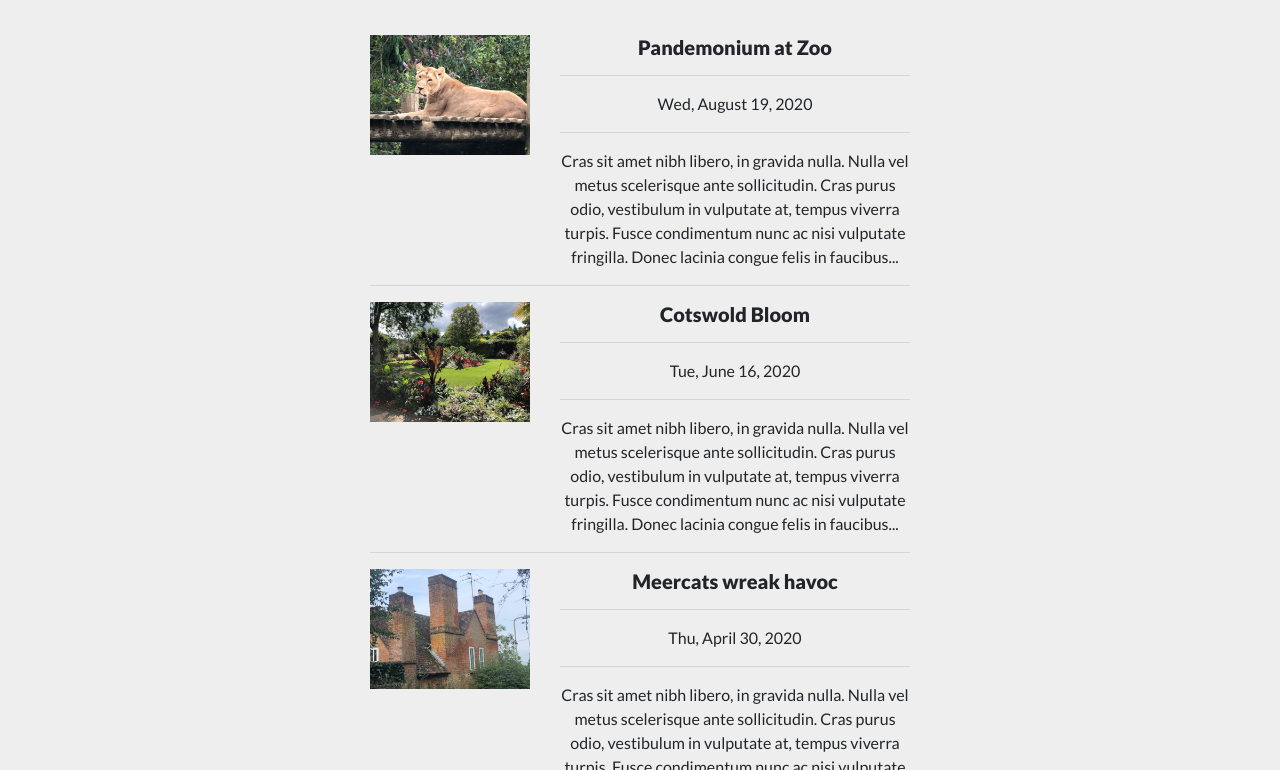
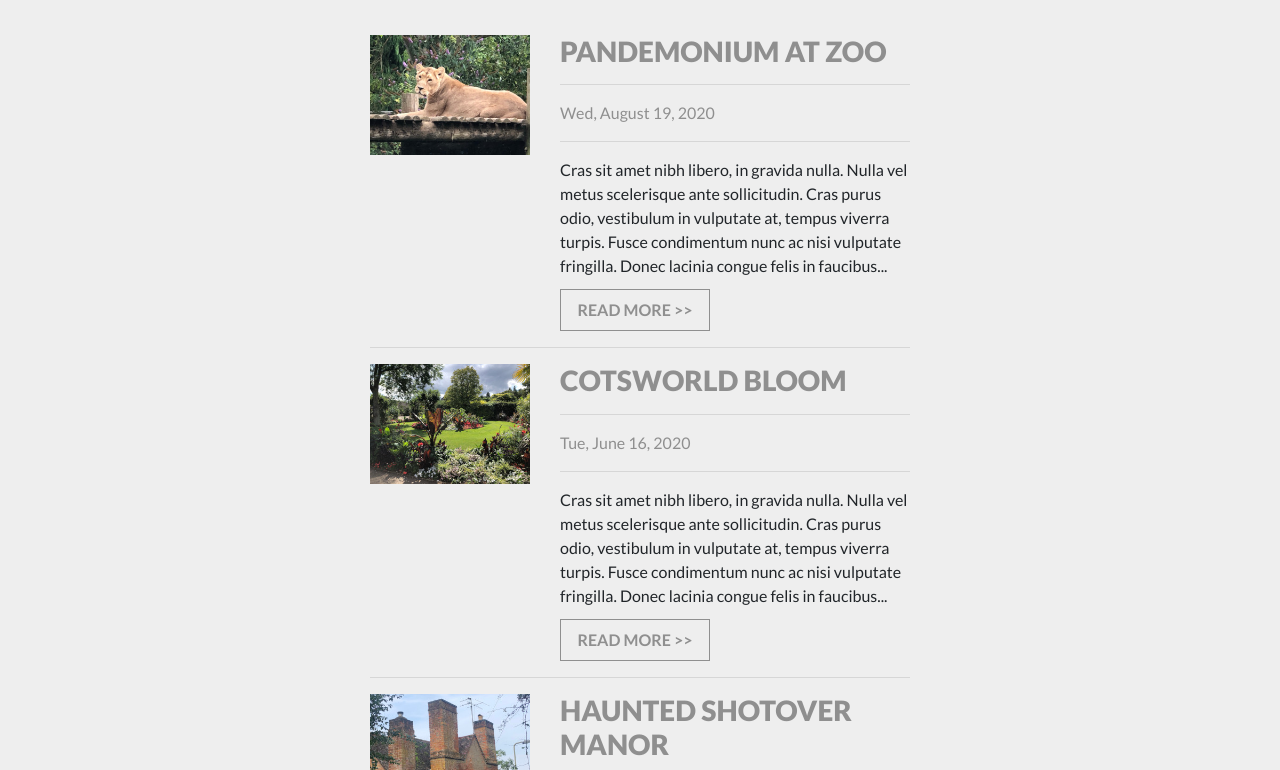
Before and after one commit to IzzyBento/thompson, a plain HTML site: page news.html in a window 1280 px wide. Shown: the part 510-1280 px from the top of the page. Drawn offline with nearby package versions, Linux system fonts and the light colour scheme.

Commit message:
further refactoring

```diff
--- a/css/styles.css
+++ b/css/styles.css
@@ -188,6 +188,15 @@ p {
   width: 50%;
 }
 
+.news-intro-heading {
+  color: #8f8f8f;
+  font-weight: 900;
+}
+
+.news-article-date {
+  color: #8f8f8f;
+}
+
 .media-stories-container {
   padding: 30px 50px 30px 50px;
   width: 50%;
@@ -199,6 +208,25 @@ p {
 
 .news-text {
   text-align: left;
+}
+
+.read-more-button {
+  width: 150px;
+  margin-top: .7rem;
+  border: 1.5px solid #8F8F8F;
+  text-align: center;
+  font-weight: 700;
+  padding-top: .5rem;
+  padding-bottom: .5rem;
+}
+
+.read-more-link {
+  color: #8F8F8F;
+}
+
+a.read-more-link:hover {
+  color: #3a4750;
+  text-decoration: none;
 }
 
 
@@ -241,7 +269,7 @@ p {
   /* padding-top: 20px;
   padding-bottom: 20px; */
 
-  padding: 20px 30px 20px 30px;
+  padding: 2px 30px 20px 30px;
   width: 50%;
 }
 
@@ -349,9 +377,9 @@ a.buy-link:hover {
   margin-right: 100px; */
 }
 
-.book-box {
-  padding-top: 50px;
-}
+/* .book-box {
+  padding-top: 0px;
+} */
 
 .book-holder {
   padding-top: 50px;
--- a/news.html
+++ b/news.html
@@ -129,13 +129,17 @@
             <img class="news-image" src="images/lion.jpg" alt="Lion">
           </div>
 
-          <div class="col-lg-8">
+          <div class="col-lg-8 news-text">
 
-            <h5>Pandemonium at Zoo</h5>
+            <h3 class="news-intro-heading">PANDEMONIUM AT ZOO</h3>
             <hr>
             <span class="news-article-date">Wed, August 19, 2020</span>
             <hr>
             Cras sit amet nibh libero, in gravida nulla. Nulla vel metus scelerisque ante sollicitudin. Cras purus odio, vestibulum in vulputate at, tempus viverra turpis. Fusce condimentum nunc ac nisi vulputate fringilla. Donec lacinia congue felis in faucibus...
+
+            <div class="read-more-button">
+              <a class="read-more-link" href="">READ MORE >> </a>
+            </div>
 
           </div>
         </div>
@@ -144,38 +148,23 @@
         </div>
       </div>
 
-      <!-- <div class="row news-story-intro">
-        <div class="col-lg-4">
-          <img class="news-image" src="images/lion.png" alt="Lion">
-        </div>
-
-        <div class="col-lg-8">
-
-          <h5>Pandemonium at Zoo</h5>
-          <hr>
-          <span class="news-article-date">Wed, August 19, 2020</span>
-          <hr>
-          Cras sit amet nibh libero, in gravida nulla. Nulla vel metus scelerisque ante sollicitudin. Cras purus odio, vestibulum in vulputate at, tempus viverra turpis. Fusce condimentum nunc ac nisi vulputate fringilla. Donec lacinia congue felis in faucibus...
-
-        </div>
-      </div>
-      <div class="news-story-intro">
-        <hr>
-      </div> -->
-
       <div class="item">
         <div class="row news-story-intro">
           <div class="col-lg-4">
             <img class="news-image" src="images/garden.jpg" alt="Garden">
           </div>
 
-          <div class="col-lg-8">
+          <div class="col-lg-8 news-text">
 
-            <h5>Cotswold Bloom</h5>
+            <h3 class="news-intro-heading">COTSWORLD BLOOM</h3>
             <hr>
             <span class="news-article-date">Tue, June 16, 2020</span>
             <hr>
             Cras sit amet nibh libero, in gravida nulla. Nulla vel metus scelerisque ante sollicitudin. Cras purus odio, vestibulum in vulputate at, tempus viverra turpis. Fusce condimentum nunc ac nisi vulputate fringilla. Donec lacinia congue felis in faucibus...
+
+            <div class="read-more-button">
+              <a class="read-more-link" href="">READ MORE >> </a>
+            </div>
 
           </div>
         </div>
@@ -184,20 +173,23 @@
         </div>
       </div>
 
-
       <div class="item">
         <div class="row news-story-intro">
           <div class="col-lg-4">
             <img class="news-image" src="images/shotovermanor.jpg" alt="Meercats">
           </div>
 
-          <div class="col-lg-8">
+          <div class="col-lg-8 news-text">
 
-            <h5>Meercats wreak havoc</h5>
+            <h3 class="news-intro-heading">HAUNTED SHOTOVER MANOR</h3>
             <hr>
             <span class="news-article-date">Thu, April 30, 2020</span>
             <hr>
             Cras sit amet nibh libero, in gravida nulla. Nulla vel metus scelerisque ante sollicitudin. Cras purus odio, vestibulum in vulputate at, tempus viverra turpis. Fusce condimentum nunc ac nisi vulputate fringilla. Donec lacinia congue felis in faucibus...
+
+            <div class="read-more-button">
+              <a class="read-more-link" href="">READ MORE >> </a>
+            </div>
 
           </div>
         </div>
@@ -206,9 +198,6 @@
         </div>
 
       </div>
-
-
-
 
       <nav aria-label="Page navigation example">
         <ul class="pagination row justify-content-center news-story-intro">
@@ -223,7 +212,6 @@
     </div>
 
   </section>
-
 
   <!-- Footer -->
   <footer id="footer">
```
Also changed, not shown: index.html (+0 -8 lines), mindscapes.html (+1 -4 lines), shattered.html (+1 -1 lines), shop.html (+19 -15 lines).
